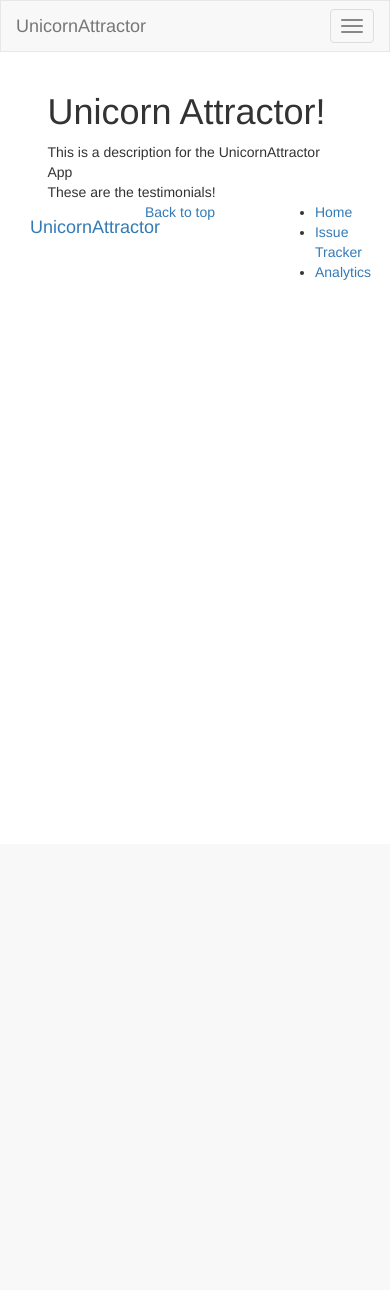
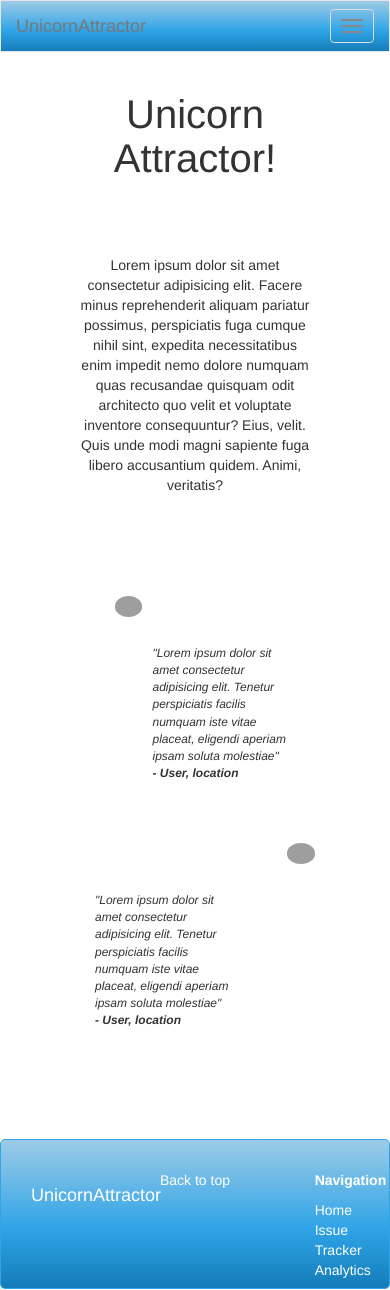
Before and after one commit to Kash1503/full-stack-frameworks-with-django, a Django app: page / in a window 390 px wide. Before the commit the page ends 280 px from the top, so only its background shows below. Run offline with Django 3.2, Linux system fonts and the light colour scheme; some libraries are stand-ins or nearby versions; grey boxes are pictures that could not be loaded.

Commit message:
first pass of nav and footer styling. home page layout roughed out. static files set up with scss

```diff
--- a/unicornAttractor/home/templates/index.html
+++ b/unicornAttractor/home/templates/index.html
@@ -3,17 +3,53 @@
 
 <div class="row">
     <div class="col-xs-10 col-xs-offset-1">
-            <h1>Unicorn Attractor!</h1>
+        <h1 class="page-heading">Unicorn Attractor!</h1>
     </div>
 </div>
 <div class="row">
-        <div class="col-xs-10 col-xs-offset-1">
-            <span>This is a description for the UnicornAttractor App</span>
+    <div class="col-xs-8 col-xs-offset-2">
+        <div class="page-section">
+            Lorem ipsum dolor sit amet consectetur adipisicing elit. Facere minus reprehenderit aliquam pariatur
+            possimus, perspiciatis fuga cumque nihil sint, expedita necessitatibus enim impedit nemo dolore
+            numquam quas recusandae quisquam odit architecto quo velit et voluptate inventore consequuntur?
+            Eius, velit. Quis unde modi magni sapiente fuga libero accusantium quidem. Animi, veritatis?
+        </div>
     </div>
 </div>
 <div class="row">
-        <div class="col-xs-10 col-xs-offset-1">
-            <div>These are the testimonials!</div>
+    <div class="col-xs-8 col-xs-offset-2">
+        <div class="page-section">
+            <div class="row review-section">
+                <div class="col-xs-12 content-left">
+                    <div class="col-xs-3">
+                        <img class="user-avatar"
+                            src="https://upload.wikimedia.org/wikipedia/commons/1/1e/Default-avatar.jpg"
+                            alt="default user image">
+                    </div>
+                    <div class="col-xs-9 review-text">
+                        <span>"Lorem ipsum dolor sit amet consectetur adipisicing elit. Tenetur
+                            perspiciatis facilis numquam iste vitae placeat, eligendi aperiam ipsam soluta molestiae"
+                        </span>
+                        <p><strong>- User, location</strong></p>
+                    </div>
+                </div>
+            </div>
+            <div class="row review-section">
+                <div class="col-xs-12 content-right">
+                    <div class="col-xs-9 review-text">
+                        <span>"Lorem ipsum dolor sit amet consectetur adipisicing elit. Tenetur
+                            perspiciatis facilis numquam iste vitae placeat, eligendi aperiam ipsam soluta molestiae"
+                        </span>
+                        <p><strong>- User, location</strong></p>
+                    </div>
+                    <div class="col-xs-3">
+                        <img class="user-avatar"
+                            src="https://upload.wikimedia.org/wikipedia/commons/1/1e/Default-avatar.jpg"
+                            alt="default user image">
+                    </div>
+                </div>
+            </div>
+        </div>
     </div>
 </div>
 
--- /dev/null
+++ b/unicornAttractor/static/css/style.css
@@ -0,0 +1 @@
+.page-heading{text-align:center;font-size:40px;margin-bottom:75px}.page-section{width:100%;text-align:center;margin-bottom:100px}.content-left{text-align:left}.content-right{text-align:right}.content-center{text-align:center}.navbar{background-image:linear-gradient(#9dcbe6, #2fa4e7 60%, #147cb8)}.footer-section{height:150px;width:100%;background-image:linear-gradient(#9dcbe6, #2fa4e7 60%, #147cb8);color:white;border:1px solid #2fa4e7;border-radius:5px;padding-top:30px}.footer-section a{color:white}.footer-section ul{list-style:none}.user-avatar{border-radius:50%;height:width;width:100%;margin:0 20px}.review-section{margin-bottom:50px}.review-text{font-size:12px;margin-top:50px;text-align:left;font-style:italic}
--- /dev/null
+++ b/unicornAttractor/static/css/style.scss
@@ -0,0 +1,68 @@
+// Generic styles
+.page-heading{
+    text-align: center;
+    font-size: 40px;
+    margin-bottom: 75px;
+}
+
+.page-section{
+    width: 100%;
+    text-align: center;
+    margin-bottom: 100px;
+}
+
+.content-left{
+    text-align: left;
+}
+
+.content-right{
+    text-align: right;
+}
+
+.content-center{
+    text-align: center;
+}
+
+// navbar
+
+.navbar{
+    background-image: linear-gradient(#9dcbe6, #2fa4e7 60%, #147cb8);
+}
+
+// footer
+.footer-section{
+    height: 150px;
+    width: 100%;
+    background-image: linear-gradient(#9dcbe6, #2fa4e7 60%, #147cb8);
+    color: white;
+    border: 1px solid #2fa4e7;
+    border-radius: 5px;
+    padding-top: 30px;
+}
+
+.footer-section a{
+    color: white;
+}
+
+.footer-section ul{
+    list-style: none;
+}
+
+// home page
+.user-avatar{
+    border-radius: 50%;
+    height: width;
+    width: 100%;
+    margin: 0 20px;
+}
+
+.review-section{
+    margin-bottom: 50px;
+}
+
+.review-text{
+    font-size: 12px;
+    margin-top: 50px;
+    text-align: left;
+    font-style: italic;
+}
--- a/unicornAttractor/templates/base.html
+++ b/unicornAttractor/templates/base.html
@@ -1,3 +1,4 @@
+{% load staticfiles %}
 <!DOCTYPE html>
 <html lang="en">
 
@@ -9,8 +10,16 @@
 
     <!-- CSS calls -->
     <link rel="stylesheet" href="https://cdnjs.cloudflare.com/ajax/libs/bootswatch/3.3.7/cerulean/bootstrap.min.css">
+    <link href="https://stackpath.bootstrapcdn.com/font-awesome/4.7.0/css/font-awesome.min.css" rel="stylesheet"
+        integrity="sha384-wvfXpqpZZVQGK6TAh5PVlGOfQNHSoD2xbE+QkPxCAFlNEevoEH3Sl0sibVcOQVnN" crossorigin="anonymous">
+    <link rel="stylesheet" href="{% static 'css/style.css' %}">
 
     <!-- JS calls -->
+    <script src="https://code.jquery.com/jquery-3.2.1.min.js"
+        integrity="sha256-hwg4gsxgFZhOsEEamdOYGBf13FyQuiTwlAQgxVSNgt4=" crossorigin="anonymous"></script>
+    <script src="https://stackpath.bootstrapcdn.com/bootstrap/3.3.7/js/bootstrap.min.js"
+        integrity="sha384-Tc5IQib027qvyjSMfHjOMaLkfuWVxZxUPnCJA7l2mCWNIpG9mGCD8wGNIcPD7Txa"
+        crossorigin="anonymous"></script>
 
     <!-- Page specific JS calls -->
     {% block head_js %}
@@ -42,16 +51,15 @@
                     </div>
                     <button type="submit" class="btn btn-default">Search</button>
                 </form>
-                <ul class="nav navbar-nav">
+                <ul class="nav navbar-nav navbar-right">
                     <li><a href="#">Home</a></li>
                     <li><a href="#">Issue Tracker</a></li>
                     <li><a href="#">Analytics</a></li>
-                </ul>
-                <ul class="nav navbar-nav navbar-right">
-                    <li><a href="#">Basket</a></li>
+                    <li><a href="#"><i class="glyphicon glyphicon-shopping-cart"></i></a></li>
                     <li class="dropdown">
                         <a href="#" class="dropdown-toggle" data-toggle="dropdown" role="button" aria-haspopup="true"
-                            aria-expanded="false">Account <span class="caret"></span></a>
+                            aria-expanded="false"><i class="glyphicon glyphicon-user"></i><span
+                                class="caret"></span></a>
                         <ul class="dropdown-menu">
                             <li><a href="#">Log in</a></li>
                             <li><a href="#">Register</a></li>
@@ -60,8 +68,8 @@
                         </ul>
                     </li>
                 </ul>
-            </div><!-- /.navbar-collapse -->
-        </div><!-- /.container-fluid -->
+            </div>
+        </div>
     </nav>
 
     <!-- Page specific content -->
@@ -73,16 +81,17 @@
     </section>
 
     <footer>
-        <div class="container">
+        <div class="container footer-section">
             <div class="row">
-                <div class="col-xs-4">
+                <div class="col-xs-4 content-left">
                     <a class="navbar-brand" href="#">UnicornAttractor</a>
                 </div>
-                <div class="col-xs-4">
+                <div class="col-xs-4 content-center">
                     <a href="#top">Back to top</a>
                 </div>
                 <div class="col-xs-4">
                     <ul>
+                        <p><strong>Navigation</strong></p>
                         <li><a href="#">Home</a></li>
                         <li><a href="#">Issue Tracker</a></li>
                         <li><a href="#">Analytics</a></li>
@@ -91,13 +100,6 @@
             </div>
         </div>
     </footer>
-
-    <!--jQuery and Bootstrap js calls-->
-    <script src="https://code.jquery.com/jquery-3.2.1.min.js"
-        integrity="sha256-hwg4gsxgFZhOsEEamdOYGBf13FyQuiTwlAQgxVSNgt4=" crossorigin="anonymous"></script>
-    <script src="https://stackpath.bootstrapcdn.com/bootstrap/3.3.7/js/bootstrap.min.js"
-        integrity="sha384-Tc5IQib027qvyjSMfHjOMaLkfuWVxZxUPnCJA7l2mCWNIpG9mGCD8wGNIcPD7Txa"
-        crossorigin="anonymous"></script>
 </body>
 
 </html>
--- a/unicornAttractor/unicornAttractor/settings.py
+++ b/unicornAttractor/unicornAttractor/settings.py
@@ -120,3 +120,4 @@ USE_TZ = True
 # https://docs.djangoproject.com/en/2.2/howto/static-files/
 
 STATIC_URL = '/static/'
+STATICFILES_DIRS = (os.path.join(BASE_DIR, 'static'),)
```
Lines whose indentation alone changed are shown as unchanged.
